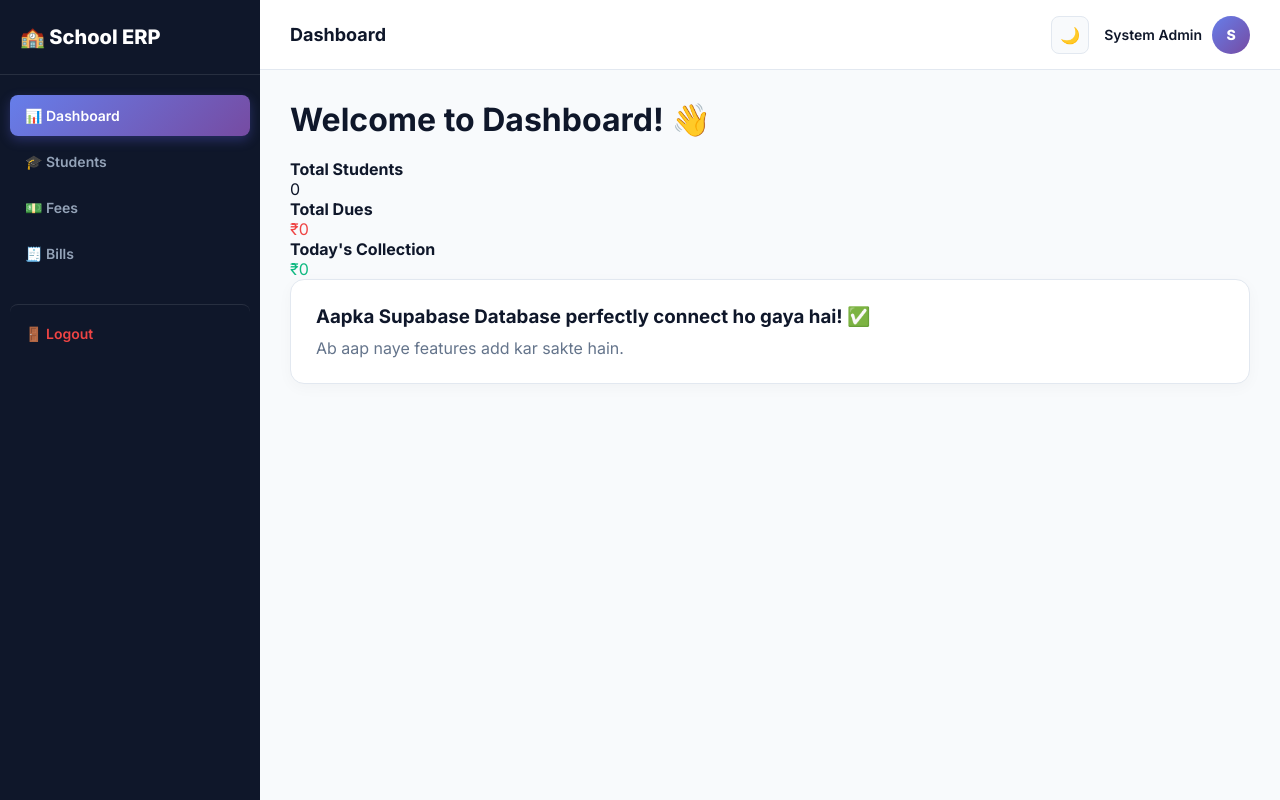
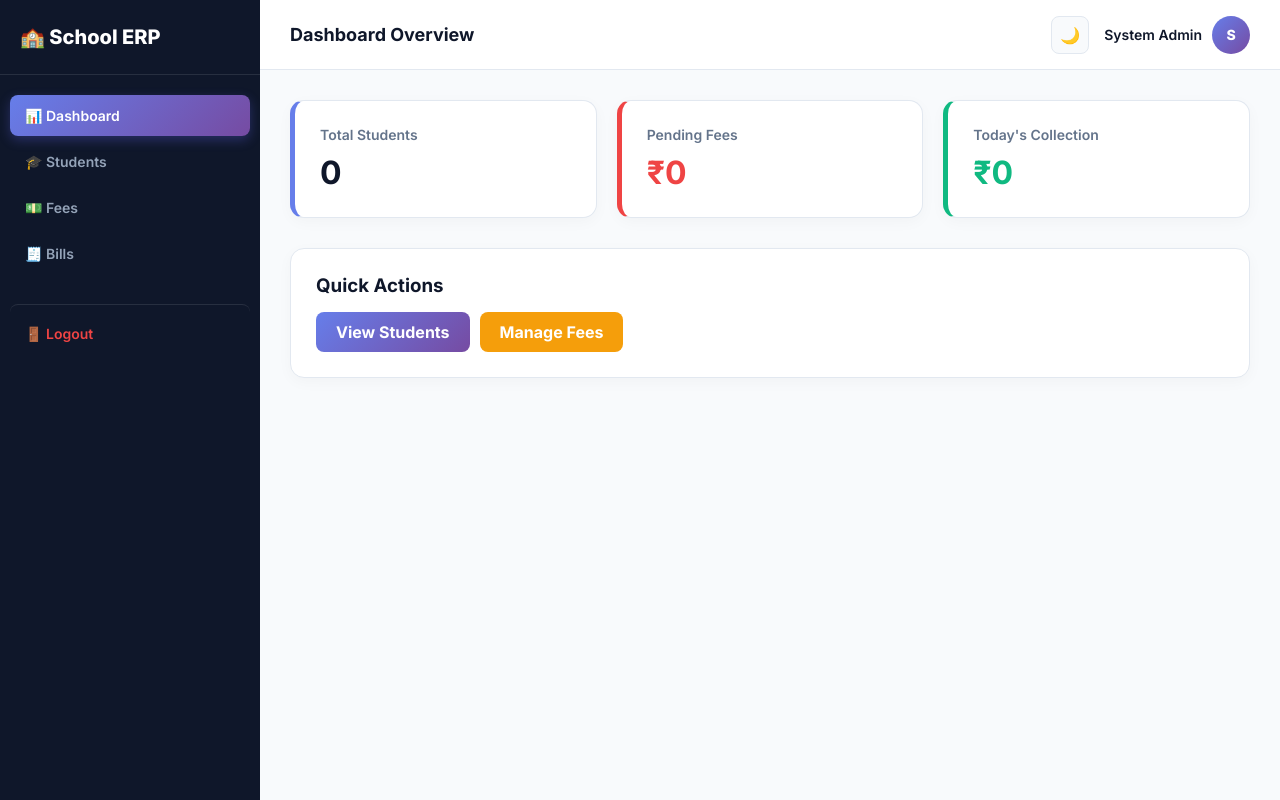
Before and after one commit to amankum500-max/School-mangement-, a Flask app: page /dashboard in a window 1280 px wide. Run offline with Flask 3, Linux system fonts and the light colour scheme; the visitor is signed in with stand-in values (Sample User, id 1); data that the repository does not hold is empty; some libraries are stand-ins or nearby versions.

Commit message:
Update dashboard.html

```diff
--- a/templates/📊 DASHBOARD/dashboard.html
+++ b/templates/📊 DASHBOARD/dashboard.html
@@ -1,27 +1,32 @@
 {% extends "base.html" %}
 {% block title %}Dashboard{% endblock %}
-{% block topbar_title %}Dashboard{% endblock %}
+{% block page_title %}Dashboard Overview{% endblock %}
 
 {% block content %}
-<h1 style="margin-bottom: 20px;">Welcome to Dashboard! 👋</h1>
+<div style="display: grid; grid-template-columns: repeat(auto-fit, minmax(250px, 1fr)); gap: 20px; margin-bottom: 30px;">
 
-<div class="kpi-grid">
-  <div class="kpi">
-    <h4>Total Students</h4>
-    <div class="val">{{ students }}</div>
+  <div class="card" style="border-left: 5px solid #667eea; margin-bottom: 0;">
+    <p style="color: #64748b; font-weight: 600; font-size: 14px;">Total Students</p>
+    <h1 style="font-size: 32px; margin-top: 10px; color: var(--text);">{{ students or 0 }}</h1>
   </div>
-  <div class="kpi" style="border-top-color: #ef4444;">
-    <h4>Total Dues</h4>
-    <div class="val" style="color: #ef4444;">₹{{ total_due }}</div>
+
+  <div class="card" style="border-left: 5px solid #ef4444; margin-bottom: 0;">
+    <p style="color: #64748b; font-weight: 600; font-size: 14px;">Pending Fees</p>
+    <h1 style="font-size: 32px; margin-top: 10px; color: #ef4444;">₹{{ total_due or 0 }}</h1>
   </div>
-  <div class="kpi" style="border-top-color: #10b981;">
-    <h4>Today's Collection</h4>
-    <div class="val" style="color: #10b981;">₹{{ today_collection }}</div>
+
+  <div class="card" style="border-left: 5px solid #10b981; margin-bottom: 0;">
+    <p style="color: #64748b; font-weight: 600; font-size: 14px;">Today's Collection</p>
+    <h1 style="font-size: 32px; margin-top: 10px; color: #10b981;">₹{{ today_collection or 0 }}</h1>
   </div>
+
 </div>
 
 <div class="card">
-  <h3>Aapka Supabase Database perfectly connect ho gaya hai! ✅</h3>
-  <p style="margin-top: 10px; color: #64748b;">Ab aap naye features add kar sakte hain.</p>
+  <h3 style="margin-bottom: 15px; color: var(--text);">Quick Actions</h3>
+  <div style="display: flex; gap: 10px; flex-wrap: wrap;">
+    <a href="/students" class="btn">View Students</a>
+    <a href="/fees" class="btn" style="background: #f59e0b;">Manage Fees</a>
+  </div>
 </div>
 {% endblock %}
```
